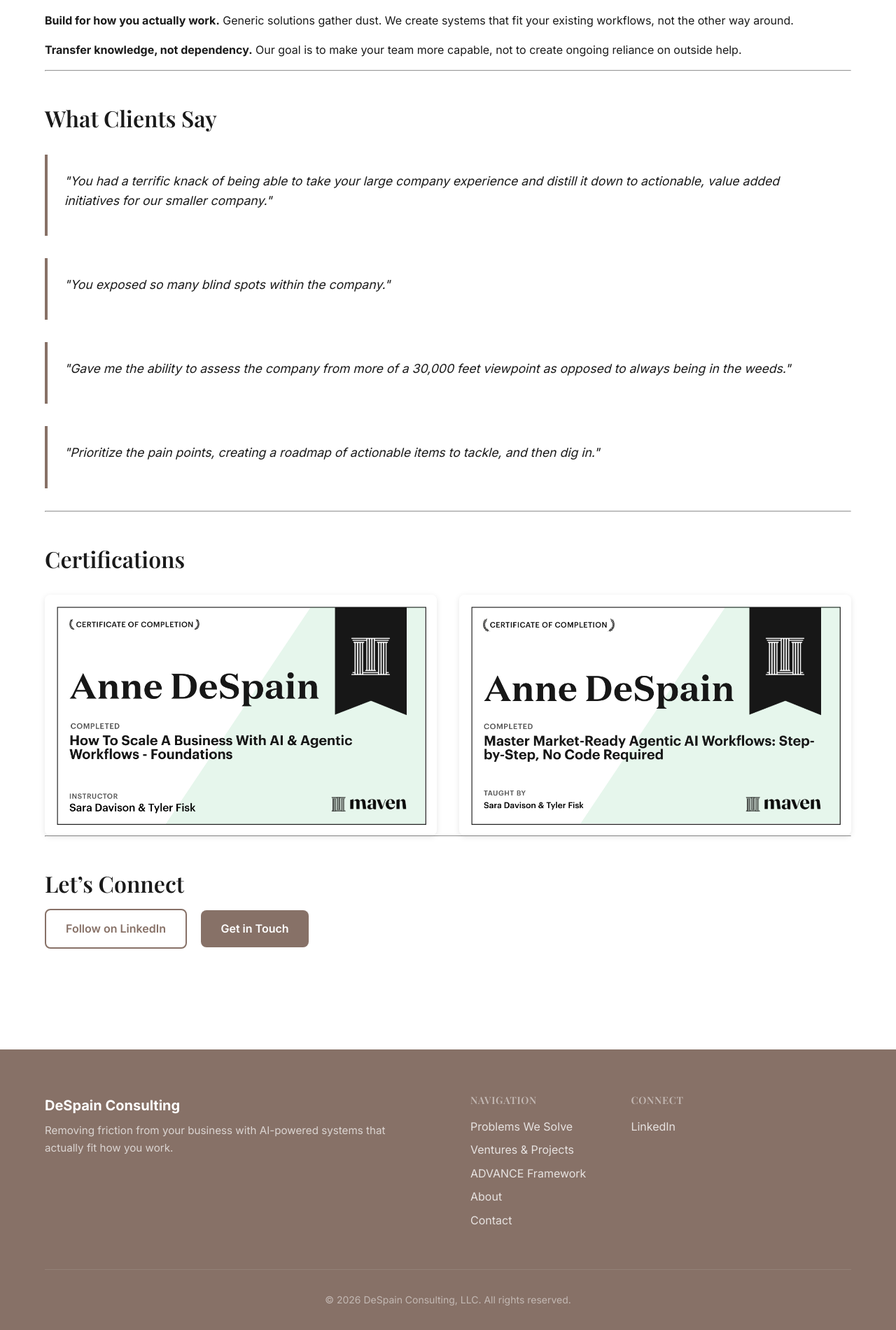
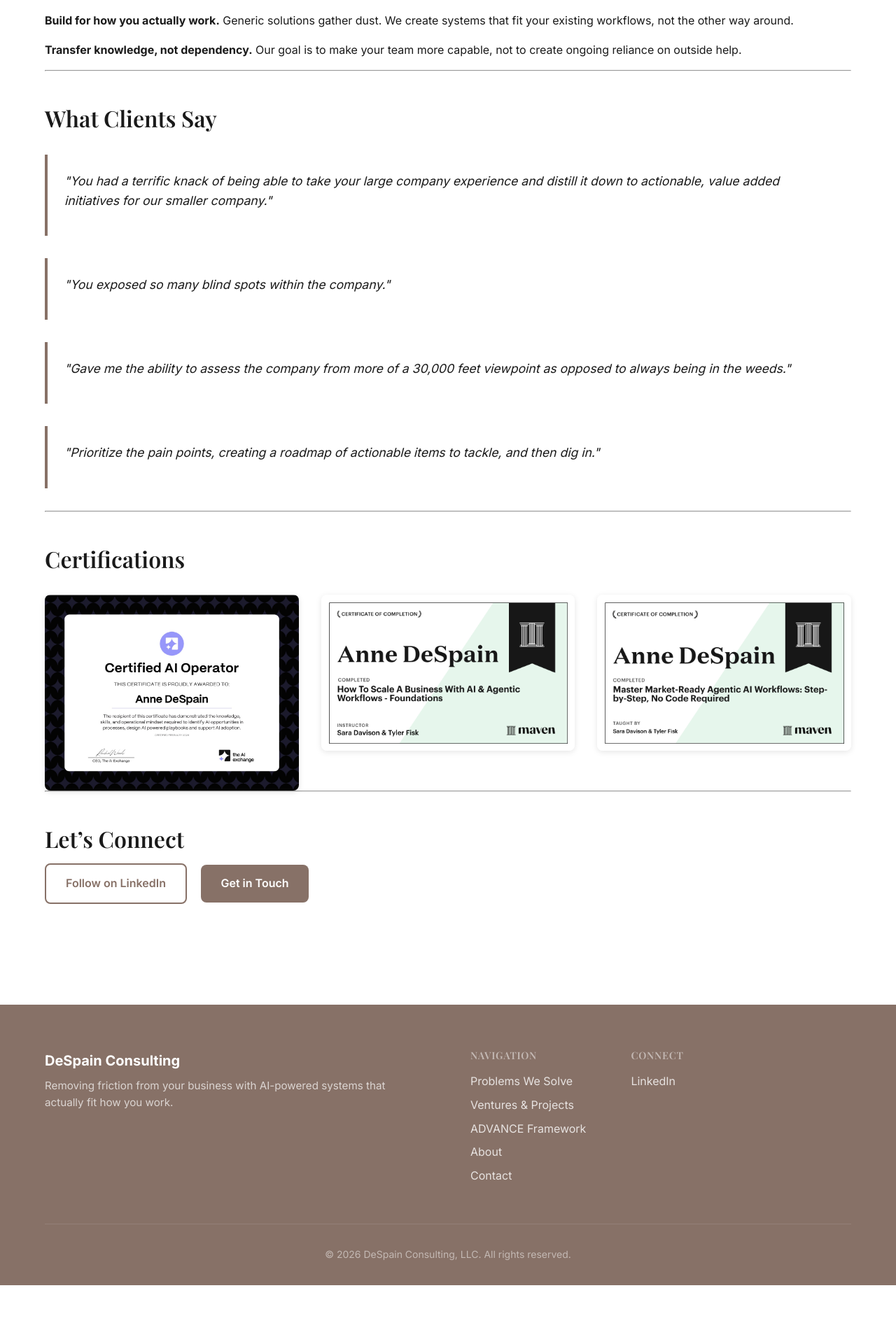
Before and after one commit to adespain70-ui/despain-consulting-site, a Jekyll site: the page built from about.md, in a window 1280 px wide. Shown: the part 1652-3553 px from the top of the page at 70% size. Built offline with Jekyll 4.4.1, drawn with Linux system fonts in a browser that asks for light colours; after the commit the page ends 3489 px from its top, so only the background shows below that.

Commit message:
Add Certified AI Operator certification to about page
Co-Authored-By: Claude Opus 4.6 <noreply@anthropic.com>

```diff
--- a/about.md
+++ b/about.md
@@ -67,6 +67,7 @@ We specialize in helping purpose-driven brands and organizations that prioritize
 ## Certifications
 
 <div class="cert-images">
+  <img src="/assets/images/cert-ai-operator.jpg" alt="Certified AI Operator - The AI Exchange">
   <img src="/assets/images/cert-ai-foundations.jpg" alt="How To Scale A Business With AI & Agentic Workflows - Foundations Certificate">
   <img src="/assets/images/cert-agentic-workflows.jpg" alt="Master Market-Ready Agentic AI Workflows Certificate">
 </div>
```
Also changed, not shown: assets/images/cert-ai-operator.jpg (added).
